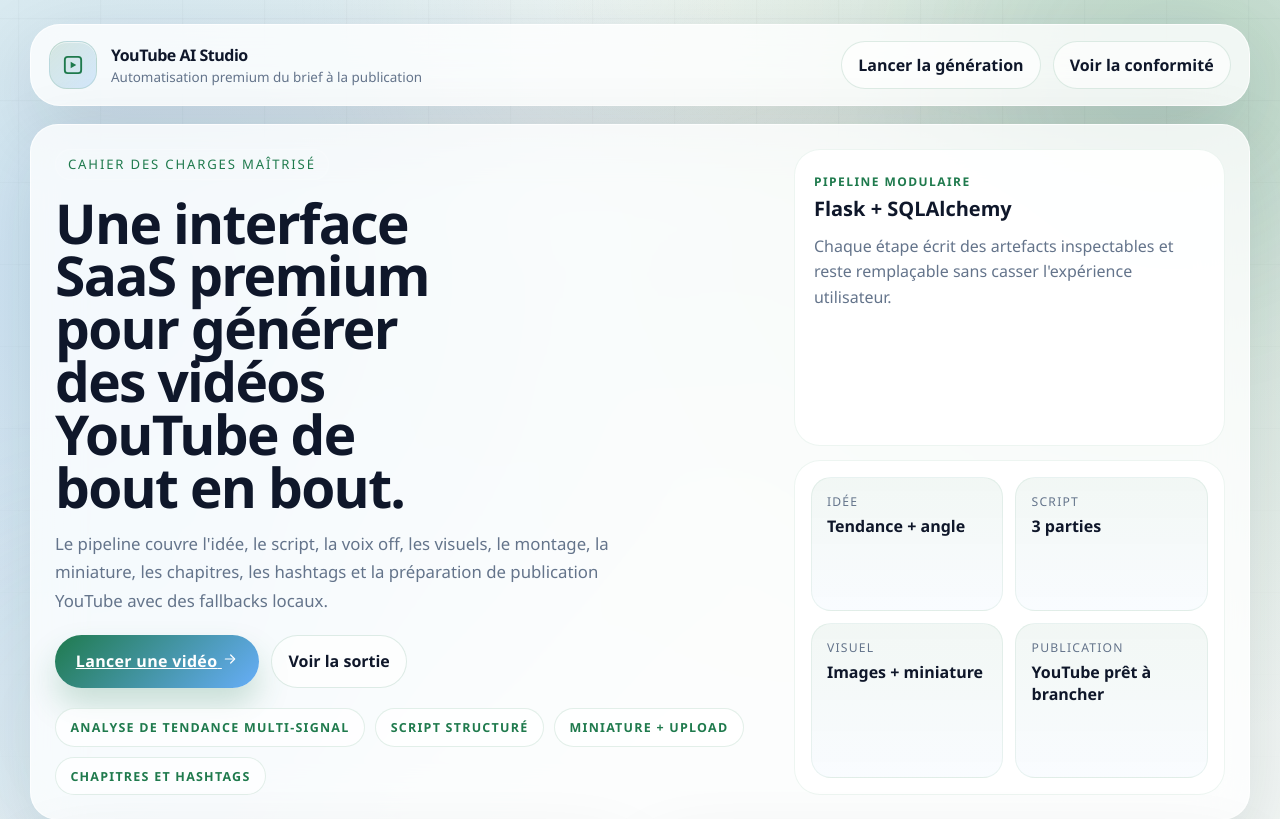
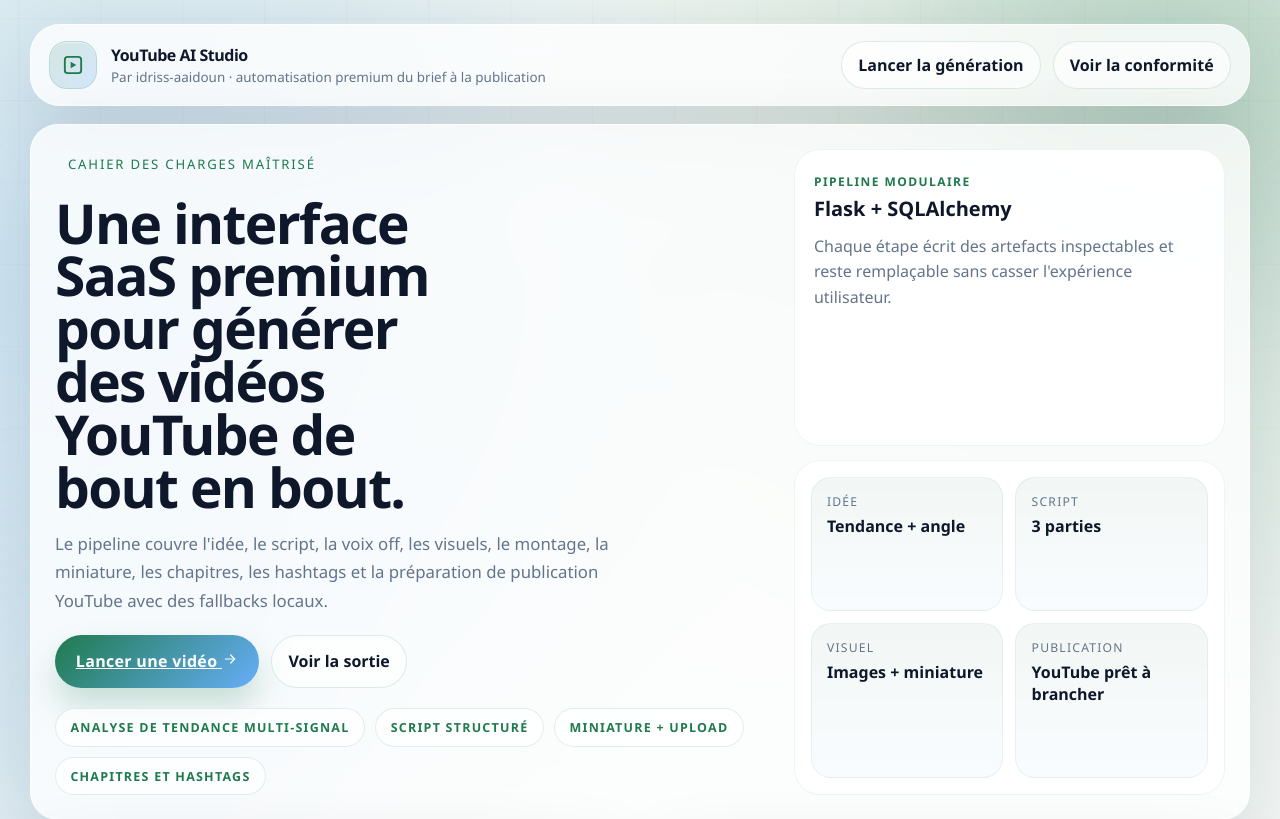
Before and after one commit to idriss-aaidoun/youtube-ai-generator, a Flask app: page / in a window 1280 px wide. Shown: the top 819 px of the page. Run offline with Flask 3, Linux system fonts and the light colour scheme; data that the repository does not hold is empty.

Commit message:
Add project username attribution

```diff
--- a/app/templates/index.html
+++ b/app/templates/index.html
@@ -8,6 +8,7 @@
     name="description"
     content="Prototype Flask pour automatiser la création de vidéos YouTube à partir d'un sujet."
   >
+  <meta name="author" content="idriss-aaidoun">
   <link rel="stylesheet" href="{{ url_for('static', filename='styles.css') }}">
 </head>
 <body>
@@ -26,7 +27,7 @@
         </span>
         <span class="brand-copy">
           <strong>YouTube AI Studio</strong>
-          <small>Automatisation premium du brief à la publication</small>
+          <small>Par idriss-aaidoun · automatisation premium du brief à la publication</small>
         </span>
       </a>
 
```
Also changed, not shown: README.md.
